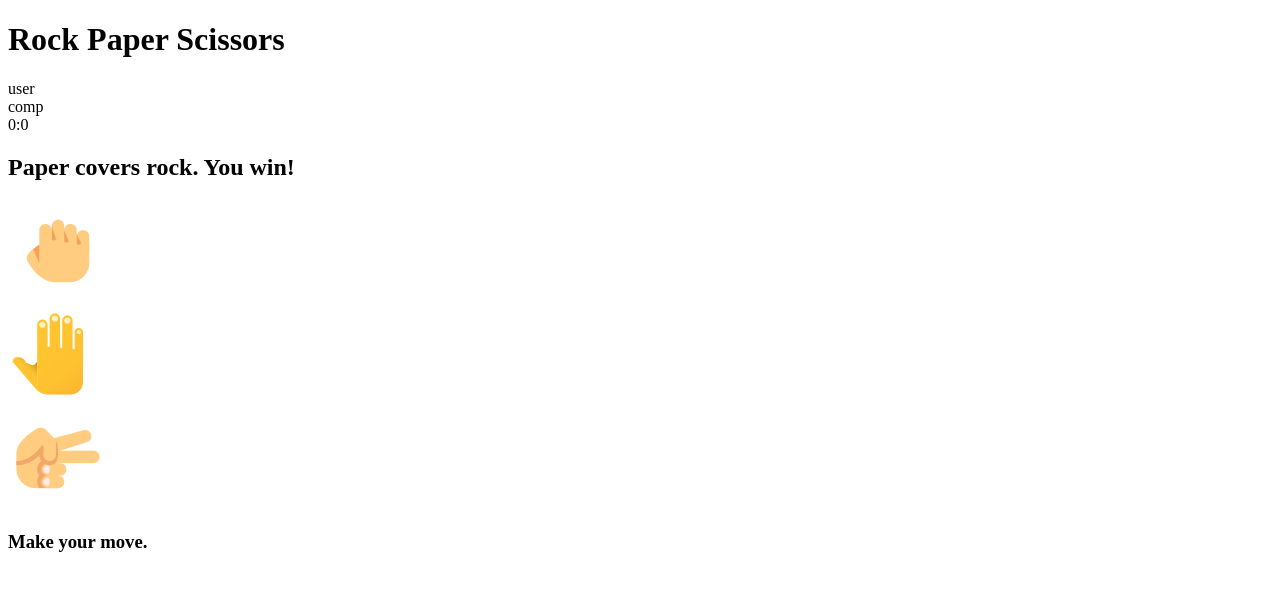
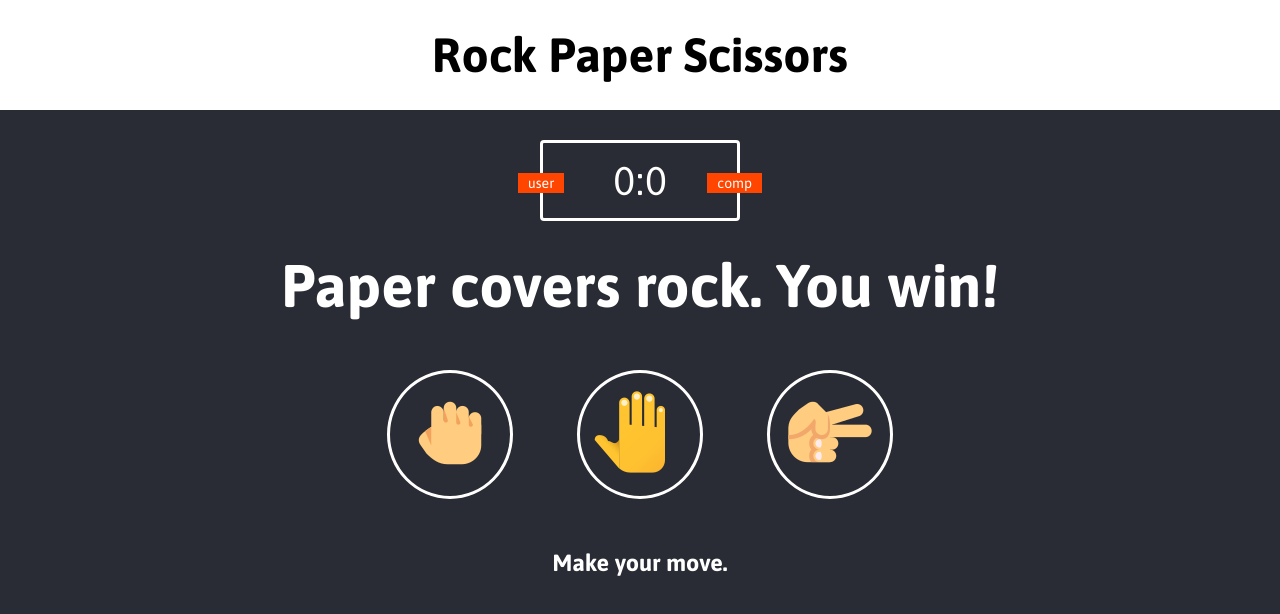
Before and after one commit to lechestercat/rock-paper-scissors, a plain HTML site: page index.html in a window 1280 px wide. Drawn offline with Linux system fonts and the light colour scheme.

Commit message:
CSS styling complete.

```diff
--- a/css/styles.css
+++ b/css/styles.css
@@ -0,0 +1,86 @@
+* {
+    margin: 0;
+    padding: 0;
+    box-sizing: border-box;
+    font-family: 'Asap', sans-serif;
+    color: white;
+}
+
+body {
+    background-color: #292c34;
+}
+
+header{
+    background-color: white;
+    height: 110px;
+}
+
+h1{
+    font-size: 3rem;
+    text-align: center;
+    line-height: 110px;
+    color: black;
+}
+
+.scoreboard{
+    margin: 30px auto;
+    border: 3px solid white;
+    border-radius: 4px;
+    text-align: center;
+    font-size: 40px;
+    width: 200px;
+    padding: 15px 20px;
+    position: relative;
+}
+
+.badge{
+    background-color: orangered;
+    font-size: 14px;
+    padding: 2px 10px;
+}
+
+#user-label{
+    position: absolute;
+    top: 30px;
+    left: -25px;
+}
+
+#comp-label{
+    position: absolute;
+    top: 30px;
+    right: -25px;
+}
+
+.resultsMsg{
+    font-size: 40px;
+}
+
+.resultsMsg > h2{
+    text-align: center;
+    font-weight: bold;
+}
+
+.choices{
+    margin-top: 50px 0;
+    text-align: center;
+}
+
+.choice{
+    display: inline-block;
+    border: 3px solid white;
+    border-radius: 50%;
+    padding: 10px;
+    margin: 50px 30px;
+    transition: all 0.3s ease;
+}
+
+.choice:hover{
+    cursor: pointer;
+    background: #24272E;
+}
+
+#turn{
+    text-align: center;
+    font-weight: bold;
+    font-size: 20px;
+}
--- a/index.html
+++ b/index.html
@@ -4,6 +4,8 @@
     <meta charset="UTF-8">
     <meta name="viewport" content="width=device-width, initial-scale=1.0">
     <title>Rock Paper Scissors Game</title>
+    <link rel="stylesheet" type="text/css" href="./css/styles.css">
+    <link href="https://fonts.googleapis.com/css2?family=Asap:ital,wght@0,400;0,500;0,600;0,700;1,400;1,500;1,600;1,700&display=swap" rel="stylesheet">
 </head>
 <body>
     <header>
@@ -11,9 +13,9 @@
     </header>
 
     <div class="scoreboard">
-        <div class="badge">user</div>
-        <div class="badge">comp</div>
-        <div class="score">0:0</div>
+        <div class="badge" id="user-label">user</div>
+        <div class="badge" id="comp-label">comp</div>
+        <span id="user-score">0</span>:<span id="comp-score">0</span>
     </div>
 
     <div class="resultsMsg">
@@ -32,7 +34,7 @@
         </div>
     </div>
 
-    <div class="turn">
+    <div id="turn">
         <h3>Make your move.</h3>
     </div>
 
```
